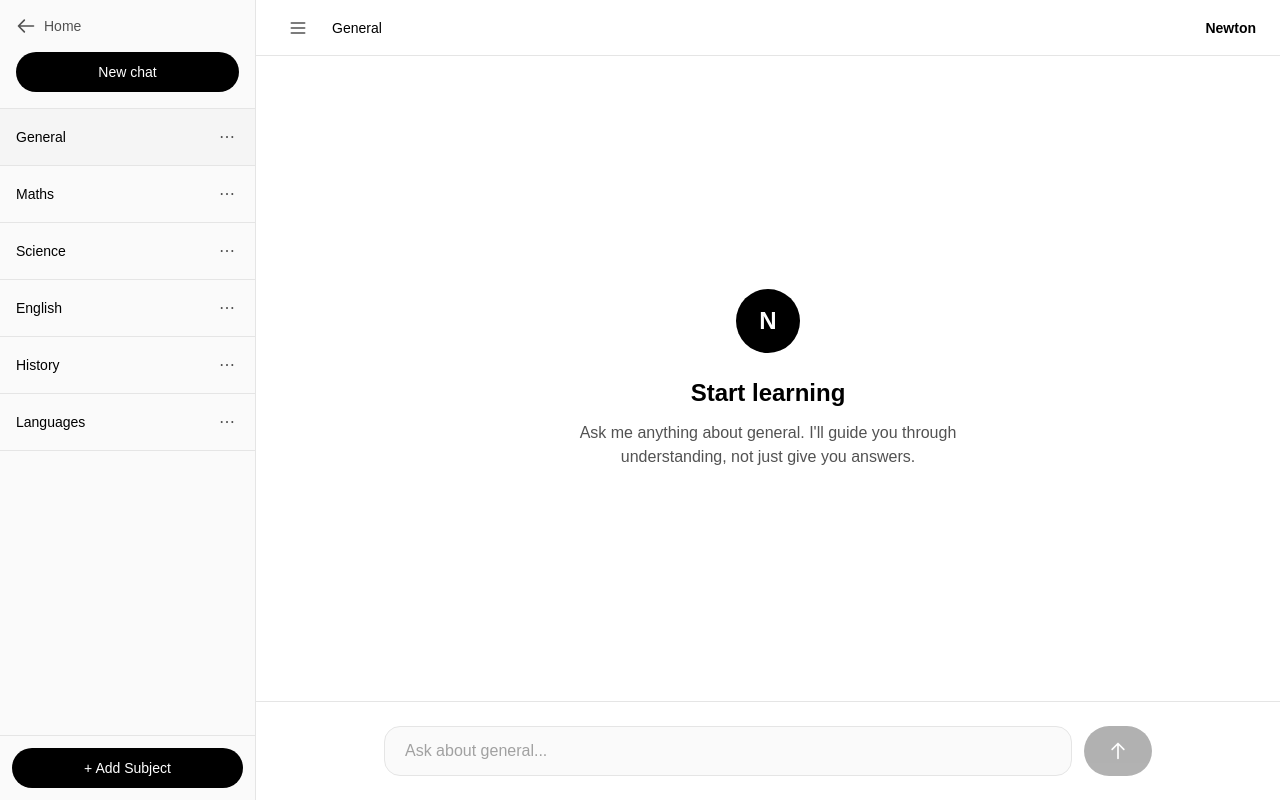
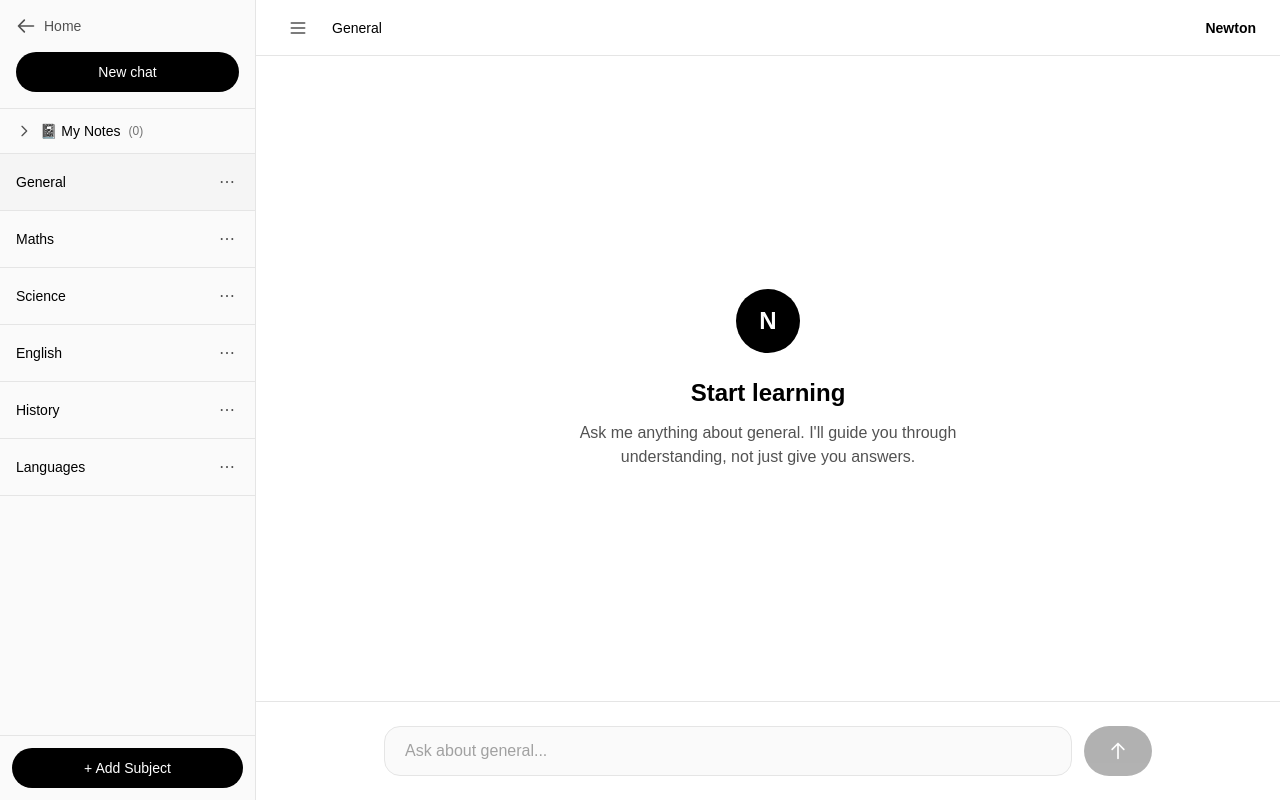
Before and after one commit to eliotjsantos-stack/newton.ai, a Next.js app: page /chat in a window 1280 px wide. Built offline with nearby package versions, Linux system fonts and the light colour scheme.

Commit message:
Added Save Important Concepts feature

```diff
--- a/app/chat/page.js
+++ b/app/chat/page.js
@@ -94,6 +94,15 @@ export default function Newton() {
   const [dismissedSuggestion, setDismissedSuggestion] = useState(false);
   const [mounted, setMounted] = useState(false);
   const [menuOpen, setMenuOpen] = useState(null);
+  const [notesOpen, setNotesOpen] = useState(false);
+
+  const [savedConcepts, setSavedConcepts] = useState(() => {
+    if (typeof window !== 'undefined') {
+      const saved = localStorage.getItem('newton-saved-concepts');
+      if (saved) return JSON.parse(saved);
+    }
+    return {};
+  });
 
   const messagesEndRef = useRef(null);
   const messagesContainerRef = useRef(null);
@@ -157,6 +166,12 @@ export default function Newton() {
       localStorage.setItem('newton-current-chat-id', currentChatId);
     }
   }, [currentChatId, mounted]);
+
+  useEffect(() => {
+    if (mounted) {
+      localStorage.setItem('newton-saved-concepts', JSON.stringify(savedConcepts));
+    }
+  }, [savedConcepts, mounted]);
 
   const startNewChat = () => {
     const newChatId = Date.now().toString();
@@ -272,6 +287,27 @@ export default function Newton() {
     setMenuOpen(null);
   };
 
+  const saveConcept = (content) => {
+    const id = Date.now().toString();
+    setSavedConcepts(prev => ({
+      ...prev,
+      [id]: {
+        content,
+        subject: currentSubject,
+        date: new Date().toISOString()
+      }
+    }));
+  };
+
+  const deleteConcept = (id) => {
+    if (!window.confirm('Delete this saved concept?')) return;
+    setSavedConcepts(prev => {
+      const updated = {...prev};
+      delete updated[id];
+      return updated;
+    });
+  };
+
   const sendMessage = async (e) => {
     e.preventDefault();
     if (!input.trim() || isLoading) return;
@@ -378,6 +414,55 @@ export default function Newton() {
           >
             New chat
           </button>
+        </div>
+
+        {/* My Notes Section */}
+        <div className="border-b border-neutral-200">
+          <button
+            onClick={() => setNotesOpen(!notesOpen)}
+            className="w-full px-4 py-3 text-left flex items-center justify-between hover:bg-neutral-100 transition"
+          >
+            <div className="flex items-center gap-2">
+              <svg
+                className={`w-4 h-4 text-neutral-600 transition-transform ${notesOpen ? 'rotate-90' : ''}`}
+                fill="none"
+                stroke="currentColor"
+                viewBox="0 0 24 24"
+              >
+                <path strokeLinecap="round" strokeLinejoin="round" strokeWidth={2} d="M9 5l7 7-7 7" />
+              </svg>
+              <span className="text-sm font-medium text-black">📓 My Notes</span>
+              <span className="text-xs text-neutral-500">({Object.keys(savedConcepts).length})</span>
+            </div>
+          </button>
+
+          {notesOpen && (
+            <div className="bg-white max-h-64 overflow-y-auto">
+              {Object.keys(savedConcepts).length === 0 ? (
+                <div className="px-4 py-6 text-center text-xs text-neutral-500">
+                  No saved concepts yet.<br />Click the save button on messages to add them here.
+                </div>
+              ) : (
+                Object.entries(savedConcepts).reverse().map(([id, concept]) => (
+                  <div key={id} className="px-4 py-3 border-b border-neutral-100 hover:bg-neutral-50 group relative">
+                    <div className="text-xs font-medium text-neutral-900 mb-1">{concept.subject}</div>
+                    <div className="text-xs text-neutral-600 line-clamp-2 pr-6">{concept.content}</div>
+                    <div className="text-xs text-neutral-400 mt-1">
+                      {new Date(concept.date).toLocaleDateString('en-GB')}
+                    </div>
+                    <button
+                      onClick={() => deleteConcept(id)}
+                      className="absolute right-2 top-1/2 -translate-y-1/2 opacity-0 group-hover:opacity-100 p-1.5 hover:bg-neutral-200 rounded transition"
+                    >
+                      <svg className="w-3.5 h-3.5 text-neutral-600" fill="none" stroke="currentColor" viewBox="0 0 24 24">
+                        <path strokeLinecap="round" strokeLinejoin="round" strokeWidth={2} d="M6 18L18 6M6 6l12 12" />
+                      </svg>
+                    </button>
+                  </div>
+                ))
+              )}
+            </div>
+          )}
         </div>
 
         <div className="flex-1 overflow-y-auto">
@@ -558,7 +643,7 @@ export default function Newton() {
                     </div>
                   )}
                   <div
-                    className={`max-w-[80%] rounded-2xl px-5 py-4 ${
+                    className={`max-w-[80%] rounded-2xl px-5 py-4 relative group ${
                       message.role === 'user'
                         ? 'bg-neutral-100 text-black'
                         : 'bg-white border border-neutral-200 text-black'
@@ -579,6 +664,18 @@ export default function Newton() {
                     >
                       {fixMathNotation(message.content)}
                     </ReactMarkdown>
+
+                    {message.role === 'assistant' && message.content && (
+                      <button
+                        onClick={() => saveConcept(message.content)}
+                        className="absolute top-2 right-2 opacity-0 group-hover:opacity-100 p-2 hover:bg-neutral-100 rounded-lg transition"
+                        title="Save to My Notes"
+                      >
+                        <svg className="w-4 h-4 text-neutral-600" fill="none" stroke="currentColor" viewBox="0 0 24 24">
+                          <path strokeLinecap="round" strokeLinejoin="round" strokeWidth={2} d="M5 5a2 2 0 012-2h10a2 2 0 012 2v16l-7-3.5L5 21V5z" />
+                        </svg>
+                      </button>
+                    )}
                   </div>
                   {message.role === 'user' && (
                     <div className="w-8 h-8 bg-neutral-200 rounded-full flex items-center justify-center flex-shrink-0">
```
